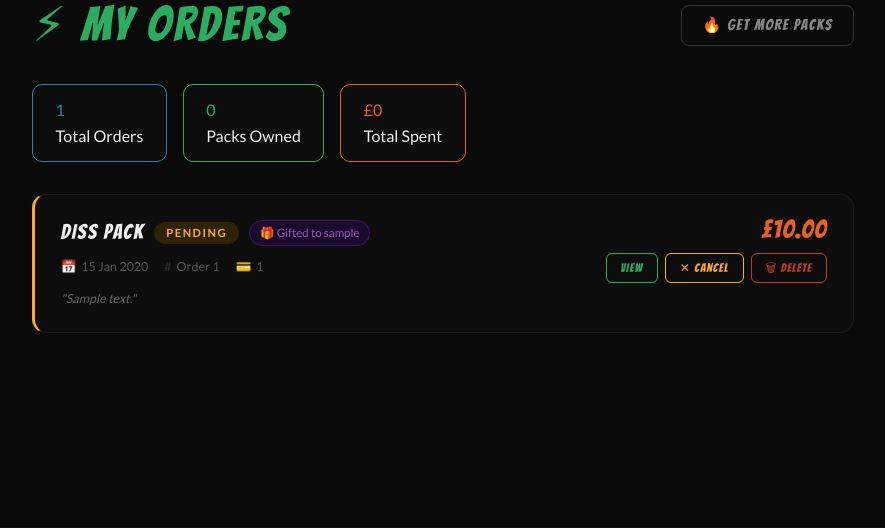
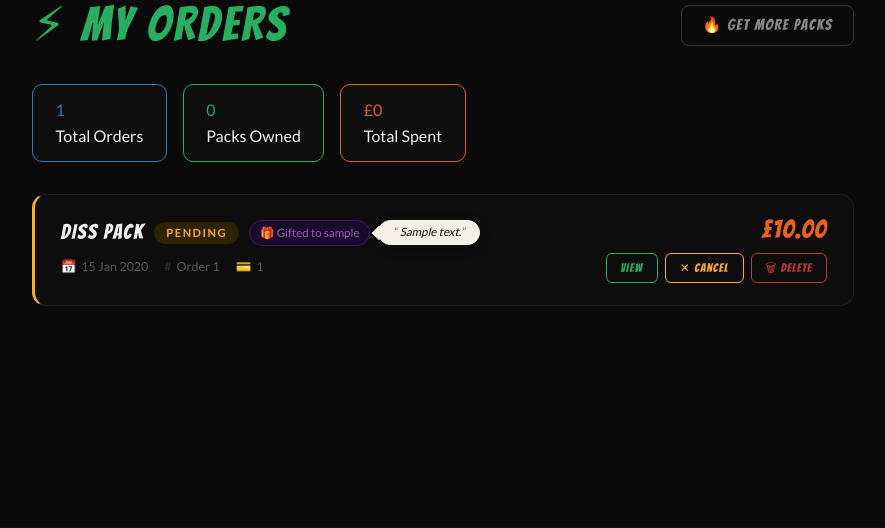
Before and after one commit to yinyangsammy/dissagram, a Django app: page /orders/history/ in a window 1280 px wide. Shown: the part 156-684 px from the top of the page, without its empty margins (197-1082 px from the left). Run offline with Django 5.2, Linux system fonts and the light colour scheme; a user stored in the database is signed in; data comes from the database, SQL or seed files in the repository; tables that the repository leaves empty hold one stand-in row (values such as "Sample post").

Commit message:
message for gifted packs fixed

```diff
--- a/orders/templates/orders/order_history.html
+++ b/orders/templates/orders/order_history.html
@@ -353,6 +353,60 @@
     gap: 4px;
 }
 
+/* ── INLINE GIFT MESSAGE PILL ── */
+.gift-tag-wrap {
+    display: inline-flex;
+    align-items: center;
+    gap: 8px;
+    flex-wrap: wrap;
+}
+
+.gift-message-pill {
+    position: relative;
+    display: inline-flex;
+    align-items: center;
+    max-width: 320px;
+    background: #f4f0e8;
+    color: #111;
+    border: 1.5px solid #ffffff;
+    border-radius: 999px;
+    padding: 4px 12px 4px 14px;
+    font-size: 0.72rem;
+    line-height: 1.3;
+    font-style: italic;
+    box-shadow: 0 3px 12px rgba(0,0,0,0.25);
+}
+
+.gift-message-pill::before {
+    content: "";
+    position: absolute;
+    left: -5px;
+    top: 50%;
+    width: 10px;
+    height: 10px;
+    background: #f4f0e8;
+    border-left: 1.5px solid #ffffff;
+    border-bottom: 1.5px solid #ffffff;
+    transform: translateY(-50%) rotate(45deg);
+}
+
+.gift-message-pill .quote-mark {
+    color: #9b59b6;
+    font-style: normal;
+    margin: 0 1px;
+}
+
+@media (max-width: 600px) {
+    .gift-tag-wrap {
+        width: 100%;
+    }
+
+    .gift-message-pill {
+        max-width: 100%;
+        border-radius: 14px;
+    }
+}
+
 /* ── ORDER CARD RIGHT ── */
 .order-card-right {
     display: flex;
@@ -532,12 +586,29 @@
                         {{ order.get_status_display }}
                     </span>
                     {% if order.gifted_to and order.user == request.user %}
+<span class="gift-tag-wrap">
     <span class="gifted-tag">
         🎁 Gifted to {{ order.gifted_to.username }}
     </span>
+
+    {% if order.gift_message %}
+    <span class="gift-message-pill">
+        <span class="quote-mark">“</span>{{ order.gift_message }}<span class="quote-mark">”</span>
+    </span>
+    {% endif %}
+</span>
+
 {% elif order.gifted_to == request.user %}
+<span class="gift-tag-wrap">
     <span class="gifted-tag">
         🎁 Gifted by {{ order.user.username }}
+    </span>
+
+    {% if order.gift_message %}
+    <span class="gift-message-pill">
+        <span class="quote-mark">“</span>{{ order.gift_message }}<span class="quote-mark">”</span>
+    </span>
+    {% endif %}
 </span>
 {% endif %}
                 </div>
@@ -612,11 +683,7 @@
                 </div>
                 {% endif %}
 
-                {% if order.gift_message %}
-                <div class="order-meta-item" style="margin-top:4px; font-style:italic; color:#666;">
-                    "{{ order.gift_message }}"
-                </div>
-                {% endif %}
+
             </div>
 
             <!-- RIGHT -->
```
Lines whose indentation alone changed are shown as unchanged.
